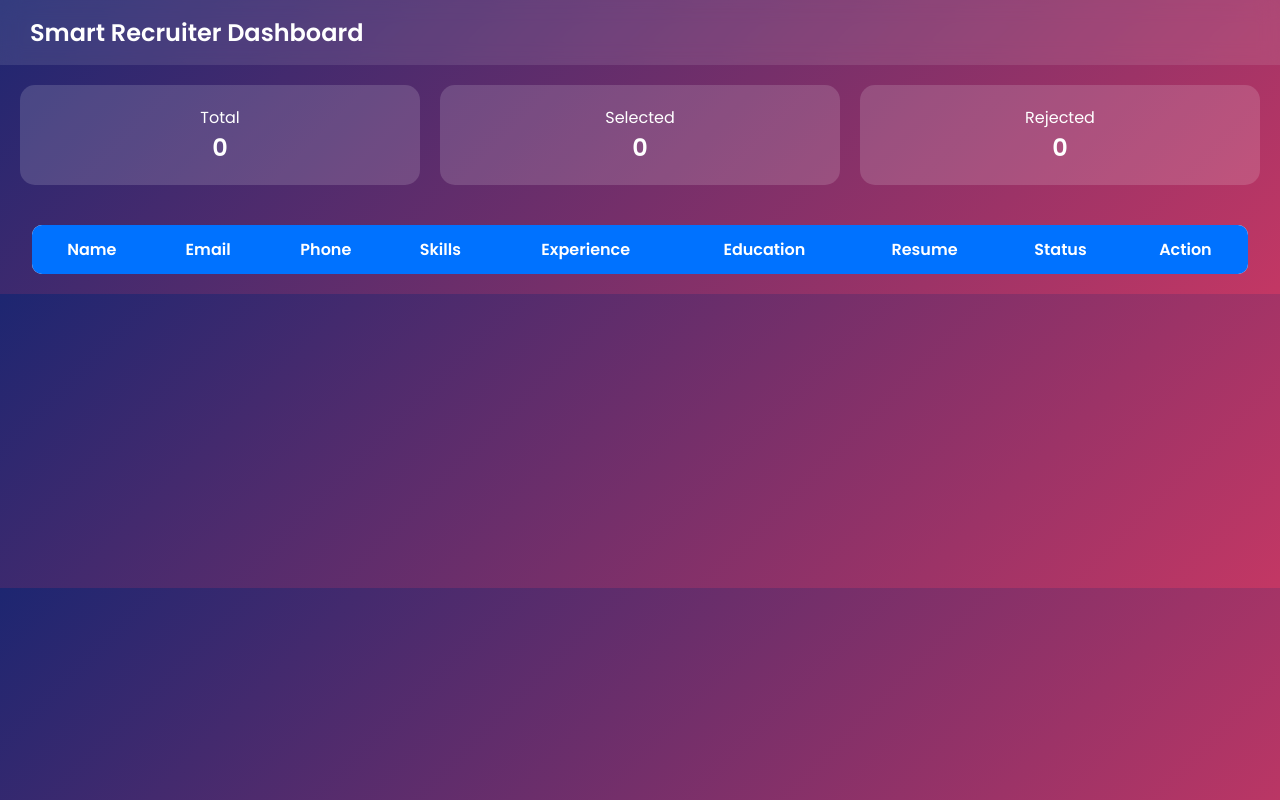
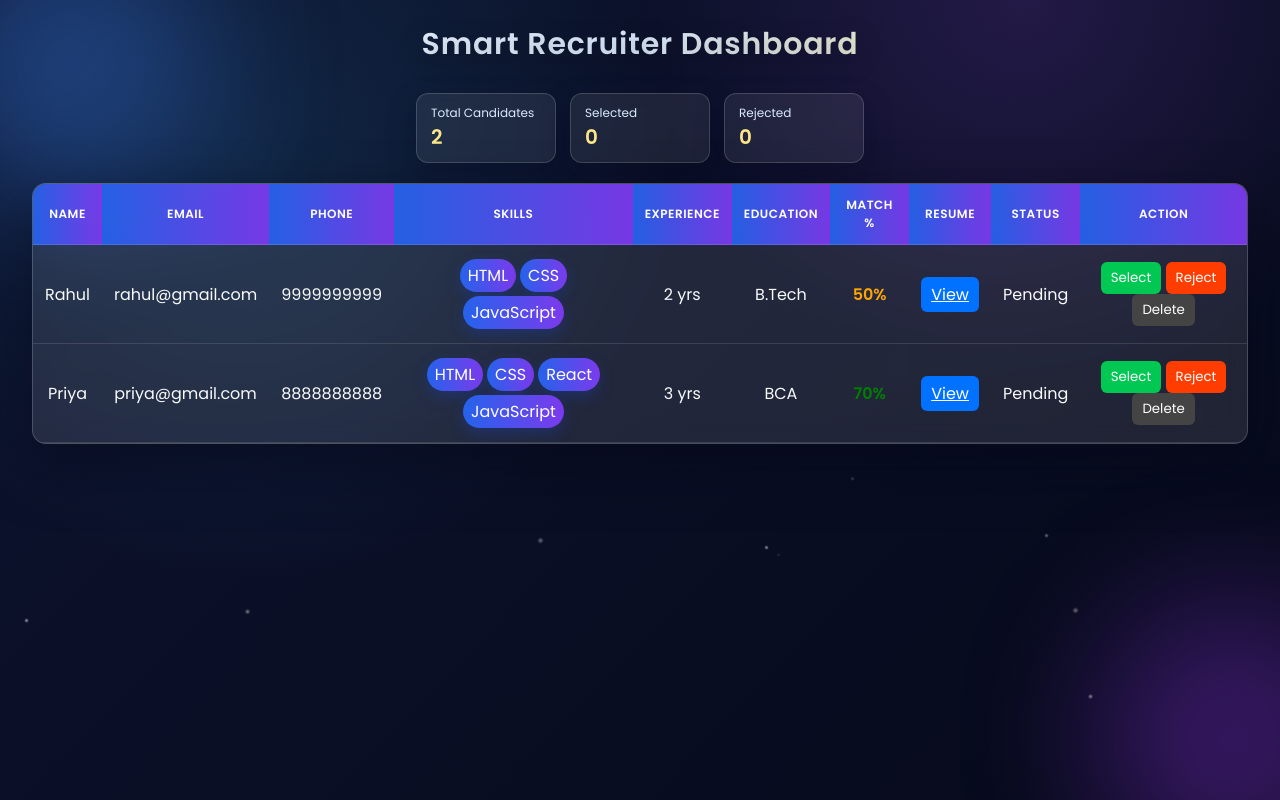
Before and after one commit to ANOOP-sharma21/smart-recruiter-system, a plain HTML site: page frontend/dashboard.html in a window 1280 px wide. Drawn offline with Linux system fonts and the light colour scheme.

Commit message:
Update dashboard.html

```diff
--- a/frontend/dashboard.html
+++ b/frontend/dashboard.html
@@ -2,7 +2,6 @@
 <html lang="en">
 <head>
 <meta charset="UTF-8">
-<meta name="viewport" content="width=device-width, initial-scale=1.0">
 <title>Smart Recruiter Dashboard</title>
 
 <link rel="stylesheet" href="https://cdnjs.cloudflare.com/ajax/libs/font-awesome/7.0.1/css/all.min.css">
@@ -12,63 +11,121 @@
 *{margin:0;padding:0;box-sizing:border-box;font-family:'Poppins',sans-serif;}
 
 body{
-  background: linear-gradient(135deg,#1d2671,#c33764);
+  min-height:100vh;
+  background: radial-gradient(circle at 20% 20%, rgba(56, 189, 248, 0.12), transparent 35%),
+              radial-gradient(circle at 80% 0%, rgba(168, 85, 247, 0.16), transparent 30%),
+              linear-gradient(-45deg, #03040a, #090e24, #111938, #1b1140);
+  background-size: cover, cover, 320% 320%;
+  animation: premiumFlow 18s ease infinite;
   color:white;
+  position:relative;
+  overflow-x:hidden;
 }
 
-/* HEADER */
-header{
-  padding:15px 30px;
-  background: rgba(255,255,255,0.1);
-  backdrop-filter: blur(10px);
+@keyframes premiumFlow{
+  0%{background-position:0% 50%;}
+  50%{background-position:100% 50%;}
+  100%{background-position:0% 50%;}
 }
 
-/* CARDS */
-.cards{
-  display:flex;
-  gap:20px;
-  padding:20px;
+header{
+  padding:22px 15px 12px;
+  text-align:center;
+  position:relative;
+  z-index:2;
 }
 
-.card{
-  flex:1;
-  background: rgba(255,255,255,0.15);
-  padding:20px;
-  border-radius:15px;
-  text-align:center;
+header h2{
+  font-size:30px;
+  letter-spacing: .8px;
+  background: linear-gradient(90deg, #f8fafc, #dbeafe, #fde68a);
+  background-clip:text;
+  -webkit-background-clip:text;
+  -webkit-text-fill-color:transparent;
+  text-shadow: 0 6px 25px rgba(0,0,0,.35);
 }
 
-/* TABLE */
+.stats{
+  display:flex;
+  justify-content:center;
+  gap:14px;
+  flex-wrap:wrap;
+  margin:14px auto 6px;
+  position:relative;
+  z-index:2;
+}
+
+.stat-card{
+  min-width:140px;
+  padding:10px 14px;
+  border-radius:12px;
+  background:rgba(255,255,255,.08);
+  border:1px solid rgba(255,255,255,.16);
+  backdrop-filter: blur(8px);
+  box-shadow: 0 12px 28px rgba(8, 10, 35, .35);
+}
+
+.stat-card small{
+  display:block;
+  color:#dbeafe;
+  font-size:12px;
+}
+
+.stat-card b{
+  font-size:20px;
+  color:#fde68a;
+}
+
 table{
   width:95%;
   margin:20px auto;
-  background:white;
-  color:black;
-  border-radius:10px;
-  border-collapse:collapse;
+  background: rgba(255,255,255,.1);
+  color:#f8fafc;
+  border-radius:14px;
+  border-collapse:separate;
+  border-spacing:0;
   overflow:hidden;
+  border:1px solid rgba(255,255,255,.18);
+  backdrop-filter: blur(12px);
+  box-shadow: 0 22px 55px rgba(5, 8, 25, .55);
+  position:relative;
+  z-index:2;
+  transform-style: preserve-3d;
+  transition: transform .2s ease, box-shadow .2s ease;
 }
 
 th{
-  background:#0072ff;
+  background: linear-gradient(90deg, rgba(37,99,235,.95), rgba(124,58,237,.95));
   color:white;
+  text-transform: uppercase;
+  letter-spacing: .5px;
+  font-size: 12px;
 }
 
 th,td{
   padding:12px;
   text-align:center;
+  border-bottom:1px solid rgba(255,255,255,.12);
+}
+
+tbody tr{
+  transition:.25s ease;
+}
+
+tbody tr:hover{
+  background: rgba(255,255,255,.08);
 }
 
 .skill-tag{
-  background:#0072ff;
+  background: linear-gradient(90deg,#2563eb,#7c3aed);
   color:white;
   padding:4px 8px;
-  border-radius:10px;
+  border-radius:999px;
   margin:2px;
   display:inline-block;
+  box-shadow:0 6px 14px rgba(30,64,175,.35);
 }
 
-/* BUTTONS */
 .btn{
   padding:6px 10px;
   border:none;
@@ -84,23 +141,89 @@ th,td{
 .reject{background:#ff3d00;}
 .delete{background:#444;}
 .view{background:#0072ff;}
+
+.bg-blob{
+  position:fixed;
+  width:280px;
+  height:280px;
+  border-radius:50%;
+  filter: blur(70px);
+  opacity:.35;
+  pointer-events:none;
+  z-index:0;
+}
+
+.blob-1{
+  left:-90px;
+  top:-60px;
+  background:#3b82f6;
+  animation: floatBlob 15s ease-in-out infinite;
+}
+
+.blob-2{
+  right:-80px;
+  bottom:-90px;
+  background:#9333ea;
+  animation: floatBlob 18s ease-in-out infinite reverse;
+}
+
+.sparkle{
+  position:fixed;
+  width:9px;
+  height:9px;
+  border-radius:50%;
+  background: radial-gradient(circle, #ffffff 0%, rgba(255,255,255,0) 70%);
+  pointer-events:none;
+  z-index:1;
+  animation: rise 10s linear forwards;
+}
+
+.fade-in{
+  animation: rowIn .5s ease forwards;
+  opacity:0;
+}
+
+@keyframes floatBlob{
+  0%,100%{transform:translate(0,0);}
+  50%{transform:translate(24px,-20px);}
+}
+
+@keyframes rise{
+  0%{transform:translateY(0) scale(.4);opacity:0;}
+  15%{opacity:.6;}
+  100%{transform:translateY(-120px) scale(1.2);opacity:0;}
+}
+
+@keyframes rowIn{
+  from{opacity:0;transform:translateY(8px);}
+  to{opacity:1;transform:translateY(0);}
+}
 </style>
 </head>
 
 <body>
+<div class="bg-blob blob-1"></div>
+<div class="bg-blob blob-2"></div>
 
 <header>
-<h2>Smart Recruiter Dashboard</h2>
+<h2 id="dashboardTitle">Smart Recruiter Dashboard</h2>
 </header>
 
-<!-- CARDS -->
-<section class="cards">
-<div class="card">Total <h2 id="total">0</h2></div>
-<div class="card">Selected <h2 id="selected">0</h2></div>
-<div class="card">Rejected <h2 id="rejected">0</h2></div>
+<section class="stats">
+<div class="stat-card">
+  <small>Total Candidates</small>
+  <b id="totalCount">0</b>
+</div>
+<div class="stat-card">
+  <small>Selected</small>
+  <b id="selectedCount">0</b>
+</div>
+<div class="stat-card">
+  <small>Rejected</small>
+  <b id="rejectedCount">0</b>
+</div>
 </section>
 
-<!-- TABLE -->
 <table>
 <thead>
 <tr>
@@ -110,6 +233,7 @@ th,td{
 <th>Skills</th>
 <th>Experience</th>
 <th>Education</th>
+<th>Match %</th>
 <th>Resume</th>
 <th>Status</th>
 <th>Action</th>
@@ -121,6 +245,38 @@ th,td{
 
 <script>
 
+// INIT DUMMY DATA
+function initData(){
+if(localStorage.getItem("candidates")) return;
+
+let data = [
+{
+id:1,
+name:"Rahul",
+email:"rahul@gmail.com",
+phone:"9999999999",
+skills:["HTML","CSS","JavaScript"],
+experience:2,
+education:"B.Tech",
+resume:"#",
+status:"Pending"
+},
+{
+id:2,
+name:"Priya",
+email:"priya@gmail.com",
+phone:"8888888888",
+skills:["HTML","CSS","React","JavaScript"],
+experience:3,
+education:"BCA",
+resume:"#",
+status:"Pending"
+}
+];
+
+localStorage.setItem("candidates", JSON.stringify(data));
+}
+
 // DATABASE
 function getDB(){
   return JSON.parse(localStorage.getItem("candidates")) || [];
@@ -130,45 +286,59 @@ function saveDB(data){
   localStorage.setItem("candidates", JSON.stringify(data));
 }
 
-// 📧 SELECTION EMAIL
+// MATCH FUNCTION (Skills + Experience)
+function calculateMatch(candidateSkills, experience){
+
+let requiredSkills = ["html","css","javascript","react","nodejs","python","java"];
+let requiredExperience = 3;
+
+// normalize skills
+let normalized = candidateSkills.map(s => s.toLowerCase().trim());
+
+// SKILL SCORE
+let skillMatch = normalized.filter(skill =>
+  requiredSkills.includes(skill)
+).length;
+
+let skillPercent = (skillMatch / requiredSkills.length) * 100;
+
+// EXPERIENCE SCORE
+let expPercent = (experience / requiredExperience) * 100;
+if(expPercent > 100) expPercent = 100;
+
+// FINAL SCORE
+let finalScore = (skillPercent * 0.7) + (expPercent * 0.3);
+
+return Math.round(finalScore);
+}
+
+// EMAILS
 function sendSelectionMail(email, name){
 let subject = "Job Selection Confirmation";
-
 let body = `Dear ${name},
 
-Congratulations! 🎉
+Congratulations! 🎉 You are selected.
 
-You have been selected for the job.
-
-Our HR team will contact you soon.
-
-Regards,
 HR Team`;
 
 window.location.href =
 `mailto:${email}?subject=${encodeURIComponent(subject)}&body=${encodeURIComponent(body)}`;
 }
 
-// 📧 REJECTION EMAIL
 function sendRejectionMail(email, name){
-let subject = "Application Status Update";
-
+let subject = "Application Update";
 let body = `Dear ${name},
 
-Thank you for applying to our company.
-
-We regret to inform you that you have not been selected for this position.
-
-We wish you all the best for your future.
+Sorry, you are not selected.
 
 Regards,
-HR Team`;
+HR`;
 
 window.location.href =
 `mailto:${email}?subject=${encodeURIComponent(subject)}&body=${encodeURIComponent(body)}`;
 }
 
-// SELECT
+// ACTIONS
 function selectCandidate(id){
 let db = getDB().map(c=>{
 if(c.id === id){
@@ -177,12 +347,10 @@ let db = getDB().map(c=>{
 }
 return c;
 });
-
 saveDB(db);
 render();
 }
 
-// REJECT
 function rejectCandidate(id){
 let db = getDB().map(c=>{
 if(c.id === id){
@@ -191,12 +359,10 @@ let db = getDB().map(c=>{
 }
 return c;
 });
-
 saveDB(db);
 render();
 }
 
-// DELETE
 function deleteCandidate(id){
 let db = getDB().filter(c=>c.id !== id);
 saveDB(db);
@@ -219,7 +385,19 @@ db.forEach(c=>{
 if(c.status==="Selected") selected++;
 if(c.status==="Rejected") rejected++;
 
-let skills = c.skills.map(s=>`<span class="skill-tag">${s}</span>`).join("");
+// FIX skills format
+let skillArray = Array.isArray(c.skills)
+  ? c.skills
+  : c.skills.split(",");
+
+// UI skills
+let skills = skillArray.map(s=>`<span class="skill-tag">${s}</span>`).join("");
+
+// MATCH
+let match = calculateMatch(skillArray, c.experience);
+
+// COLOR
+let color = match >= 70 ? "green" : match >= 40 ? "orange" : "red";
 
 table.innerHTML += `
 <tr>
@@ -229,6 +407,7 @@ table.innerHTML += `
 <td>${skills}</td>
 <td>${c.experience} yrs</td>
 <td>${c.education}</td>
+<td style="color:${color}; font-weight:bold">${match}%</td>
 <td><a href="${c.resume}" target="_blank" class="btn view">View</a></td>
 <td>${c.status}</td>
 
@@ -241,15 +420,84 @@ table.innerHTML += `
 `;
 });
 
-// UPDATE CARDS
-document.getElementById("total").innerText = db.length;
-document.getElementById("selected").innerText = selected;
-document.getElementById("rejected").innerText = rejected;
+animateRows();
+
+// CARDS
+animateValue("totalCount", db.length);
+animateValue("selectedCount", selected);
+animateValue("rejectedCount", rejected);
 
 }
 
-// LOAD
+function animateRows(){
+const rows = document.querySelectorAll("#tableBody tr");
+rows.forEach((row, i)=>{
+  row.classList.add("fade-in");
+  row.style.animationDelay = `${i * 70}ms`;
+});
+}
+
+function animateValue(id, target){
+const el = document.getElementById(id);
+const start = Number(el.textContent) || 0;
+const duration = 700;
+const startTime = performance.now();
+
+function step(now){
+  const progress = Math.min((now - startTime) / duration, 1);
+  el.textContent = Math.floor(start + (target - start) * progress);
+  if(progress < 1) requestAnimationFrame(step);
+}
+requestAnimationFrame(step);
+}
+
+function startSparkles(){
+setInterval(()=>{
+  const dot = document.createElement("span");
+  dot.className = "sparkle";
+  dot.style.left = Math.random() * window.innerWidth + "px";
+  dot.style.top = Math.random() * window.innerHeight + "px";
+  document.body.appendChild(dot);
+  setTimeout(()=>dot.remove(), 10000);
+}, 420);
+}
+
+function typeTitle(){
+const title = document.getElementById("dashboardTitle");
+const text = "Smart Recruiter Dashboard";
+let i = 0;
+title.textContent = "";
+const timer = setInterval(()=>{
+  title.textContent += text.charAt(i);
+  i++;
+  if(i >= text.length) clearInterval(timer);
+}, 55);
+}
+
+function enableTableTilt(){
+const table = document.querySelector("table");
+table.addEventListener("mousemove", (e)=>{
+  const rect = table.getBoundingClientRect();
+  const x = e.clientX - rect.left;
+  const y = e.clientY - rect.top;
+  const rx = ((y / rect.height) - 0.5) * -3;
+  const ry = ((x / rect.width) - 0.5) * 4;
+  table.style.transform = `perspective(900px) rotateX(${rx}deg) rotateY(${ry}deg)`;
+  table.style.boxShadow = "0 30px 75px rgba(5, 8, 25, .65)";
+});
+
+table.addEventListener("mouseleave", ()=>{
+  table.style.transform = "perspective(900px) rotateX(0deg) rotateY(0deg)";
+  table.style.boxShadow = "0 22px 55px rgba(5, 8, 25, .55)";
+});
+}
+
+// INIT + LOAD
+initData();
 render();
+typeTitle();
+startSparkles();
+enableTableTilt();
 
 </script>
 
```
Lines whose indentation alone changed are shown as unchanged.
